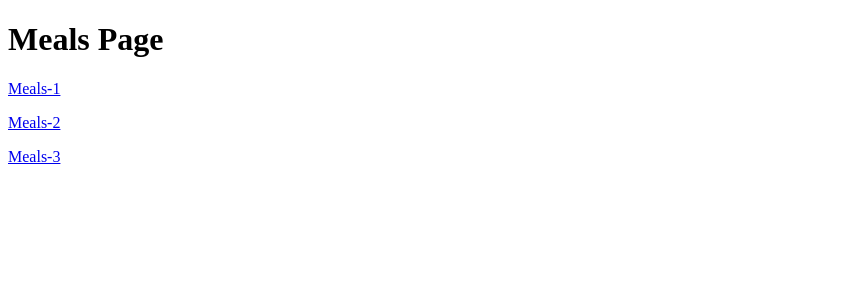
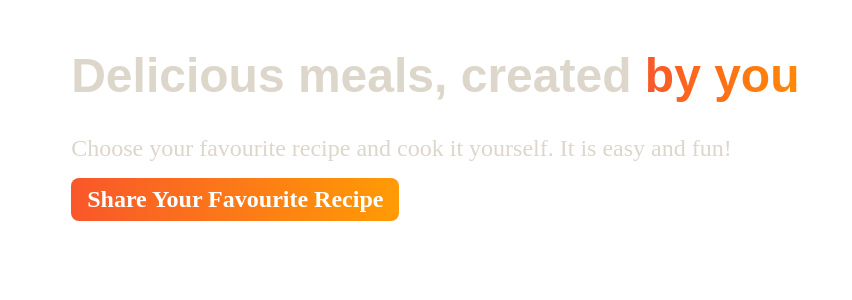
Before and after one commit to Vaishu1293/foodies-nextjs, a Next.js app: page /meals in a window 1280 px wide. Shown: the top 300 px of the page, without its empty margins (0-852 px from the left). Built offline with nearby package versions, Linux system fonts and the light colour scheme.

Commit message:
meals-grid

```diff
--- a/app/meals/page.js
+++ b/app/meals/page.js
@@ -1,14 +1,24 @@
 import Link from 'next/link';
+import classes from './page.module.css';
+import MealsGrid from '@/components/meals/meals-grid';
 
 export default function MealsPage() {
     return (
-      <main>
-        <h1>
-          Meals Page
-        </h1>
-        <p><Link href="/meals/meals-1">Meals-1</Link></p>
-        <p><Link href="/meals/meals-2">Meals-2</Link></p>
-        <p><Link href="/meals/meals-3">Meals-3</Link></p>
-      </main>
+      <>
+        <header className={classes.header}>
+          <h1>
+            Delicious meals, created <span className={classes.highlight}>by you</span>
+          </h1>
+          <p>Choose your favourite recipe and cook it yourself. It is easy and fun!</p>
+          <p className={classes.cta}>
+            <Link href="/meals/share">
+              Share Your Favourite Recipe
+            </Link>
+          </p>
+        </header>
+        <main className={classes.main}>
+          <MealsGrid meals={[]}/>
+        </main>
+      </>
     );
   }
--- /dev/null
+++ b/app/meals/page.module.css
@@ -0,0 +1,51 @@
+.header {
+    gap: 3rem;
+    margin: 3rem auto 5rem auto;
+    width: 90%;
+    max-width: 75rem;
+    color: #ddd6cb;
+    font-size: 1.5rem;
+  }
+
+  .header h1 {
+    font-family: 'Montserrat', sans-serif;
+  }
+
+  .highlight {
+    background: linear-gradient(90deg, #f9572a, #ff8a05);
+    background-clip: text;
+    -webkit-background-clip: text;
+    -webkit-text-fill-color: transparent;
+  }
+
+  .header p {
+    margin: 0;
+  }
+
+  .cta a {
+    display: inline-block;
+    margin-top: 1rem;
+    padding: 0.5rem 1rem;
+    border-radius: 0.5rem;
+    background: linear-gradient(90deg, #f9572a, #ff9b05);
+    color: #ffffff;
+    font-weight: bold;
+    text-decoration: none;
+  }
+
+  .loading {
+    text-align: center;
+    animation: loading 1.2s ease-in-out infinite;
+  }
+
+  @keyframes loading {
+    0% {
+      color: #e9e9e9;
+    }
+    50% {
+      color: #b89b84;
+    }
+    100% {
+      color: #e9e9e9;
+    }
+  }
--- /dev/null
+++ b/components/meals/meal-item.js
@@ -0,0 +1,26 @@
+import Link from 'next/link';
+import Image from 'next/image';
+
+import classes from './meal-item.module.css';
+
+export default function MealItem({ title, slug, image, summary, creator }) {
+  return (
+    <article className={classes.meal}>
+      <header>
+        <div className={classes.image}>
+          <Image src={image} alt={title} fill />
+        </div>
+        <div className={classes.headerText}>
+          <h2>{title}</h2>
+          <p>by {creator}</p>
+        </div>
+      </header>
+      <div className={classes.content}>
+        <p className={classes.summary}>{summary}</p>
+        <div className={classes.actions}>
+          <Link href={`/meals/${slug}`}>View Details</Link>
+        </div>
+      </div>
+    </article>
+  );
+}
--- /dev/null
+++ b/components/meals/meal-item.module.css
@@ -0,0 +1,75 @@
+.meal {
+    display: flex;
+    flex-direction: column;
+    justify-content: space-between;
+    height: 100%;
+    border-radius: 4px;
+    box-shadow: 0 0 12px rgba(0, 0, 0, 0.3);
+    overflow: hidden;
+    transition: all 0.3s ease-in-out;
+    color: #ddd6cb;
+    background: linear-gradient(90deg, #2c1e19, #25200f);
+  }
+
+  .headerText {
+    padding: 0.5rem 1rem 0 1rem;
+  }
+
+  .headerText h2 {
+    margin: 0;
+    font-size: 1.5rem;
+    font-family: 'Montserrat', sans-serif;
+  }
+
+  .headerText p {
+    font-size: 0.75rem;
+    color: #cfa69b;
+    font-style: italic;
+  }
+
+  .meal h2,
+  .meal p {
+    margin: 0;
+  }
+
+  .image {
+    position: relative;
+    height: 15rem;
+  }
+
+  .meal img {
+    object-fit: cover;
+  }
+
+  .content {
+    display: flex;
+    flex-direction: column;
+    justify-content: space-between;
+    height: 100%;
+  }
+
+  .summary {
+    padding: 1rem 1rem 0 1rem;
+  }
+
+  .actions {
+    padding: 1rem;
+    text-align: right;
+  }
+
+  .actions a {
+    display: inline-block;
+    margin-top: 1rem;
+    padding: 0.5rem 1rem;
+    border-radius: 0.5rem;
+    background: linear-gradient(90deg, #f9572a, #ff9b05);
+    color: #ffffff;
+    font-weight: bold;
+    text-decoration: none;
+  }
+
+  .actions a:hover,
+  .actions a:active {
+    background: linear-gradient(90deg, #fd4715, #f9b241);
+    box-shadow: 0 0 12px rgba(242, 100, 18, 0.8);
+  }
--- /dev/null
+++ b/components/meals/meals-grid.js
@@ -0,0 +1,12 @@
+import classes from './meals-grid.module.css';
+import MealItem from './meal-item';
+
+export default function MealsGrid({meals}){
+    return (
+        <ul className={classes.meals}>
+            {meals.map(meal => <li key={meal.id}>
+                <MealItem {...meal}/>
+            </li>)}
+        </ul>
+    );
+}
--- /dev/null
+++ b/components/meals/meals-grid.module.css
@@ -0,0 +1,10 @@
+.meals {
+    width: 90%;
+    max-width: 90rem;
+    display: grid;
+    grid-template-columns: repeat(auto-fill, minmax(20rem, 1fr));
+    grid-gap: 5rem;
+    margin: 2rem auto;
+    list-style: none;
+    padding: 0;
+  }
```
